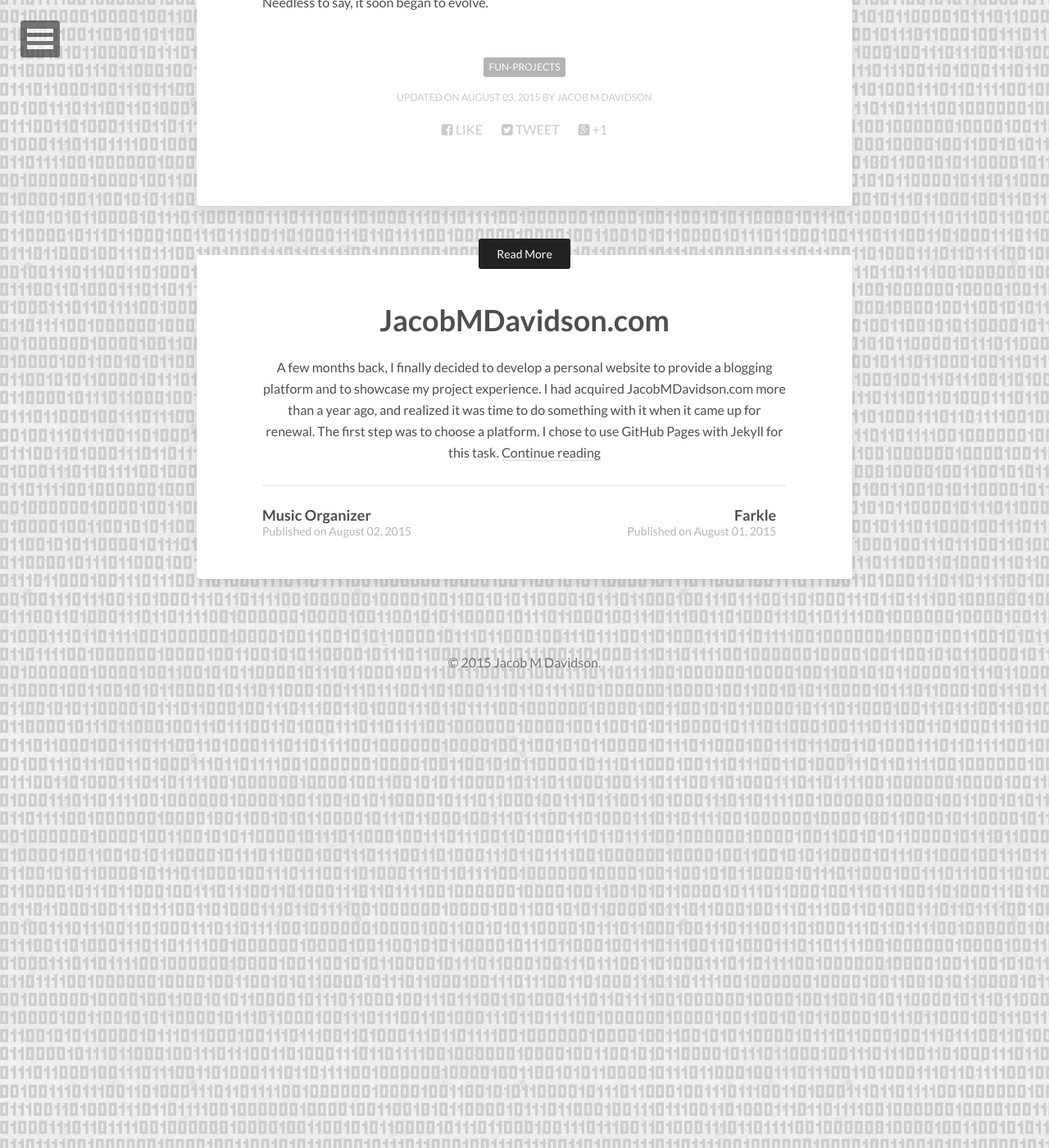
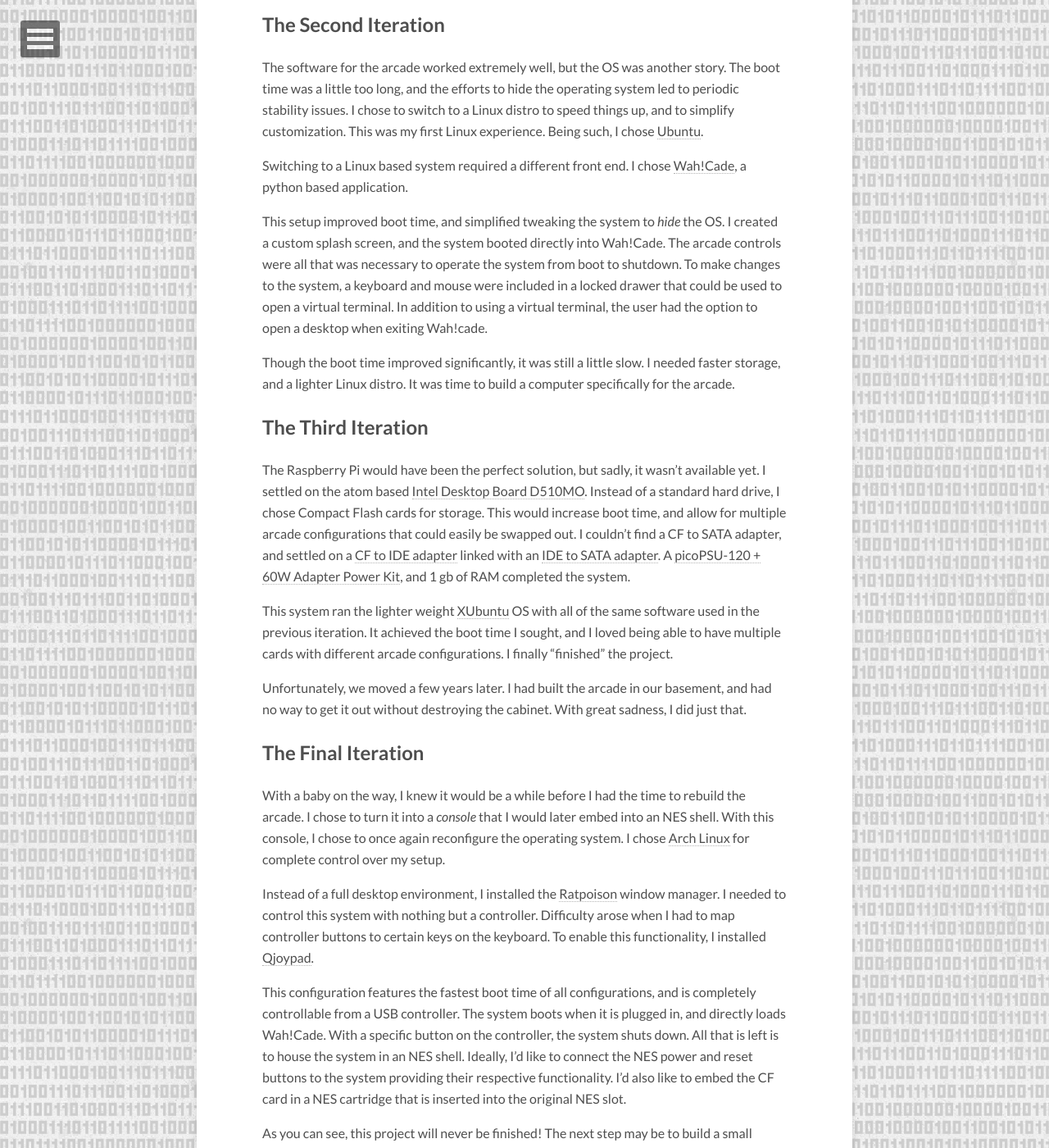
Before and after one commit to JacobMDavidson/JacobMDavidson.github.io, a Jekyll site: the page built from _posts/personal/2015-08-03-arcade.md, in a window 1280 px wide and 1400 px high, scrolled down 2037 px. Shown: the whole window at 82% size. Built offline with Jekyll 4.4.1, drawn with Linux system fonts in a browser that asks for light colours; nearby versions of some CDN libraries; some of the changed text lies outside the part shown.

Commit message:
Finished the MAME arcade post

```diff
--- a/_posts/personal/2015-08-03-arcade.md
+++ b/_posts/personal/2015-08-03-arcade.md
@@ -1,10 +1,10 @@
 ---
 layout: post
 title: Mame Arcade
-description: "Back in 2006, my wife was looking for a game she loved to play when she was a kid called *Lock n' Chase*. While searching for this game, I came across the Multiple Arcade Machine Emulator, otherwise known as [MAME](http://mamedev.org). I instantly decided to build the toy I always wanted, and arcade cabinet. My wife quickly agreed as long as she could play *Lock n' Chase*."
+description: "Back in 2006, my wife was looking for a game she loved to play when she was a kid called Lock n' Chase. While searching for this game, I came across the Multiple Arcade Machine Emulator, otherwise known as MAME. I instantly decided to build the toy I always wanted, and arcade cabinet. My wife quickly agreed as long as she could play Lock n' Chase."
 tags: [fun-projects]
 comments: false
-modified: 2015-08-03
+modified: 2015-08-04
 image:
   feature: arcade/nes.png
 ---
@@ -27,14 +27,42 @@
 
 #### The Cabinet:
 
-The cabinet was constructed from 3/4" MDF, which was a very bad idea. This definitely provided a solid structure, but this was at the expense of it being extremely heavy. The marquee and monitor were covered with Lexan, and the marquee was backlit with a cheap florescent light. The cabinet was painted to match a Ms. Pacman cabinet (another one of my wife's favorite games). I guess you could call it a thank you for letting me build it. Some black [T-molding](http://www.t-molding.com/3-4in-black-t-molding.html) completed the cabinet.
+The cabinet was constructed from 3/4" MDF, which was a very bad idea. This definitely provided a solid structure, but it was at the expense of weight. The marquee and monitor were covered with Lexan, and the marquee was backlit with a cheap fluorescent light. Ms. Pacman artwork decorated the cabinet (another one of my wife's favorite games). I guess you could call it a thank you for letting me build it. Some black [T-molding](http://www.t-molding.com/3-4in-black-t-molding.html) completed the look.
 
 #### The Software:
 
-The [Mala](http://www.malafe.net) front end provided the GUI for the arcade. In addition to MAME, this front end provided access to the NES, SNES, Nintendo 64, Sega Genesis, and Arcade Laserdisc Emulators that I had installed. To give it more of an arcade feel, I took steps to _hide_ the OS following instructions similar to [these](http://wiki.arcadecontrols.com/wiki/Hiding_Windows).
+The [Mala](http://www.malafe.net) front end provided the GUI for the arcade. This front end provided access to the MAME, NES, SNES, Nintendo 64, Sega Genesis, and Arcade Laserdisc Emulators that I had installed, using nothing but arcade controls. To give it more of an arcade feel, I took steps to _hide_ the OS following instructions similar to [these](http://wiki.arcadecontrols.com/wiki/Hiding_Windows).
 
 <figure style="text-align: center">
     <img src="{{ site.url }}/images/arcade/arcade-cabinet.jpg" alt="">
 </figure>
 
 The completed arcade was a blast, but I discovered I had more fun building it than playing it. Needless to say, it soon began to evolve.
+
+## The Second Iteration
+
+The software for the arcade worked extremely well, but the OS was another story. The boot time was a little too long, and the efforts to hide the operating system led to periodic stability issues. I chose to switch to a Linux distro to speed things up, and to simplify customization. This was my first Linux experience. Being such, I chose [Ubuntu](http://www.ubuntu.com).
+
+Switching to a Linux based system required a different front end. I chose [Wah!Cade](http://www.anti-particle.com/wahcade.shtml), a python based application.
+
+This setup improved boot time, and simplified tweaking the system to _hide_ the OS. I created a custom splash screen, and the system booted directly into Wah!Cade. The arcade controls were all that was necessary to operate the system from boot to shutdown. To make changes to the system, a keyboard and mouse were included in a locked drawer that could be used to open a virtual terminal. In addition to using a virtual terminal, the user had the option to open a desktop when exiting Wah!cade.
+
+Though the boot time improved significantly, it was still a little slow. I needed faster storage, and a lighter Linux distro. It was time to build a computer specifically for the arcade.
+
+## The Third Iteration
+
+The Raspberry Pi would have been the perfect solution, but sadly, it wasn't available yet. I settled on the atom based [Intel Desktop Board D510MO](http://www.intel.com/content/www/us/en/motherboards/desktop-motherboards/desktop-board-di510mo.html). Instead of a standard hard drive, I chose Compact Flash cards for storage. This would increase boot time, and allow for multiple arcade configurations that could easily be swapped out. I couldn't find a CF to SATA adapter, and settled on a [CF to IDE adapter](http://www.amazon.com/Syba-SD-CF-IDE--Connects-3-5-Inch-Interface/dp/B000TMDE6G/ref=sr_1_2?ie=UTF8&qid=1438635202&sr=8-2&keywords=CF+ide) linked with an [IDE to SATA adapter](http://www.amazon.com/HDE®-SATA-Drive-Interface-Adapter/dp/B0096BEJDI/ref=sr_1_1?ie=UTF8&qid=1438635270&sr=8-1&keywords=IDE+to+SATA). A [picoPSU-120 + 60W Adapter Power Kit](http://www.mini-box.com/picoPSU-120-power-kit), and 1 gb of RAM completed the system.
+
+This system ran the lighter weight [XUbuntu](http://xubuntu.org) OS with all of the same software used in the previous iteration. It achieved the boot time I sought, and I loved being able to have multiple cards with different arcade configurations. I finally "finished" the project.
+
+Unfortunately, we moved a few years later. I had built the arcade in our basement, and had no way to get it out without destroying the cabinet. With great sadness, I did just that.
+
+## The Final Iteration
+
+With a baby on the way, I knew it would be a while before I had the time to rebuild the arcade. I chose to turn it into a _console_ that I would later embed into an NES shell. With this console, I chose to once again reconfigure the operating system. I chose [Arch Linux](https://www.archlinux.org) for complete control over my setup.
+
+Instead of a full desktop environment, I installed the [Ratpoison](http://www.nongnu.org/ratpoison/) window manager. I needed to control this system with nothing but a controller. Difficulty arose when I had to map controller buttons to certain keys on the keyboard. To enable this functionality, I installed [Qjoypad](http://qjoypad.sourceforge.net).
+
+This configuration features the fastest boot time of all configurations, and is completely controllable from a USB controller. The system boots when it is plugged in, and directly loads Wah!Cade. With a specific button on the controller, the system shuts down. All that is left is to house the system in an NES shell. Ideally, I'd like to connect the NES power and reset buttons to the system providing their respective functionality. I'd also like to embed the CF card in a NES cartridge that is inserted into the original NES slot.
+
+As you can see, this project will never be finished! The next step may be to build a small arcade for my daughter when she's a few years older....
```
